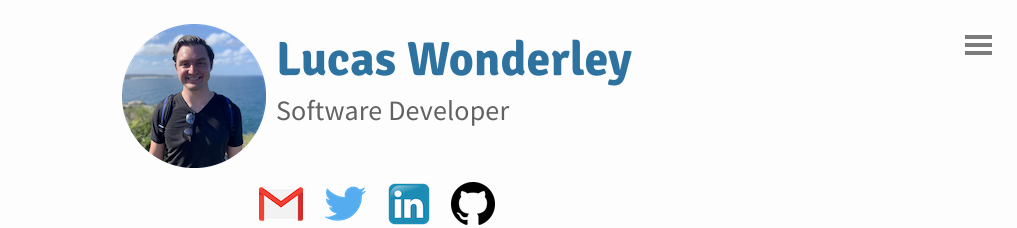
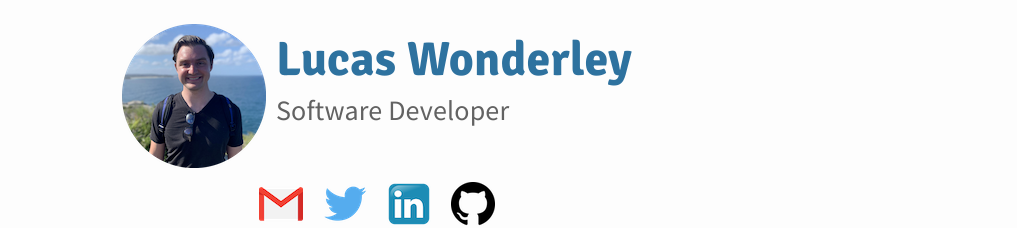
Before and after one commit to wonderley/wonderley.github.io, a Jekyll site: the page built from index.html, in a window 1280 px wide. Shown: the top 228 px of the page, without its empty margins (263-1280 px from the left). Built offline with Jekyll 4.4.1, drawn with Linux system fonts in a browser that asks for light colours; the list of posts is cut into pages by our own code.

Commit message:
Remove nav menu

```diff
--- a/_config.yml
+++ b/_config.yml
@@ -34,5 +34,3 @@ version: "1.1.0"
 
 # Options
 custom_header: false
-custom_nav_footer: false
-reverse: false
--- a/_includes/menu.html
+++ /dev/null
@@ -1,28 +0,0 @@
-<nav {% if site.reverse == true %}id="nav-left"{% else %}id="nav"{% endif %}>
-	<div id="nav-list">
-		<a href="/">Home</a>
-		<a href="/about">About</a>
-
-		<!-- Nav pages
-This caused a bug where the About link appeared twice on
-the menu while viewing the abotu page. I don't need this
-dynamic behavior, so disabling for now.
-	  {% for page in site.pages %}
-	    {% if page.layout == "page" %}
-	      <a href="{% if site.baseurl == "/" %}{{ page.url }}{% else %}{{ page.url | prepend: site.baseurl }}{% endif %}" title="{{ page.title }}">{{ page.title }}</a>
-	    {% endif %}
-	  {% endfor %} -->
-
-    <!-- Nav links -->
-	  {% include link.html %}
-
-	</div>
-
-  <!-- Nav footer -->
-	{% if site.custom_nav_footer == true %}
-	  {% include nav-footer-custom.html %}
-	{% else %}
-	  {% include nav-footer.html %}
-	{% endif %}
-
-</nav>
--- a/_includes/nav-footer-custom.html
+++ /dev/null
@@ -1,5 +0,0 @@
-<footer>
-
-	<!-- Your custom nav footer here -->
-
-</footer>
--- a/_layouts/default.html
+++ b/_layouts/default.html
@@ -5,14 +5,6 @@
 
 <body>
 	<div id="wrap">
-
-	  	<!-- Navigation -->
-	  	{% include menu.html %}
-
-    <!-- Icon menu -->
-	  <a {% if site.reverse == true %}id="nav-menu-left"{% else %}id="nav-menu"{% endif %}>
-	  	<div id="menu"></div>
-	  </a>
 
       <!-- Header -->
       {% if site.custom_header == true %}
--- a/_sass/layout.scss
+++ b/_sass/layout.scss
@@ -3,107 +3,6 @@
 /* Required for footer to stick to the bottom */
 html, body {
 	height: 100%;
-}
-
-/* Navigation */
-
-#nav, #nav-left {
-  a {
-    display: block;
-    color: $background-color;
-    padding: 0.33334em 0;
-    font-size: 1.5em;
-    font-weight: 400;
-    @media (min-width: 940px) {
-      font-size: 1em;
-    }
-    &:hover {
-      background-color: lighten($main-color, 5%);
-    }
-  }
-  span {
-      font-weight: 200;
-    }
-}
-
-#nav {
-  @include nav-position(right);
-}
-
-#nav-left {
-  @include nav-position(left);
-}
-
-/* Toggle class to open menu */
-
-#nav.menu-open {
-  @include open(-14rem);
-}
-
-#nav-left.menu-open-left {
-  @include open(14rem);
-}
-
-/* Separator after menu */
-
-#nav-list:after {
-  display: block;
-  content: '';
-  width: 5rem;
-  height: 1px;
-  margin: 23px auto;
-  background-color: $background-color;
-}
-
-/* Icon menu */
-
-#nav-menu {
-  @include icon-position(right);
-}
-
-#nav-menu-left {
-  @include icon-position(left);
-}
-
-#menu {
-  height: 4px;
-  width: 1.5em;
-  background-color: lighten($text-color, 35%);
-  margin-top: 8px;
-  &:after, &:before {
-    content: "";
-    display: block;
-    position: relative;
-    height: 4px;
-    width: 1.5em;
-    background-color: lighten($text-color, 35%);
-    transition: all 0.3s ease-in;
-  }
-  &:before {
-    top: -8px;
-  }
-  &:after {
-    top: 4px;
-  }
-  &.btn-close {
-    background: none;
-  }
-  &.btn-close:before {
-    top: 0;
-    -webkit-transform: rotate(-45deg);
-       -moz-transform: rotate(-45deg);
-        -ms-transform: rotate(-45deg);
-            transform: rotate(-45deg);
-    background-color: $background-color;
-  }
-  &.btn-close:after {
-    top: -4px;
-    -webkit-transform: rotate(45deg);
-       -moz-transform: rotate(45deg);
-        -ms-transform: rotate(45deg);
-            transform: rotate(45deg);
-    background-color: $background-color;
-  }
 }
 
 /* Main content */
--- a/_sass/mixin.scss
+++ b/_sass/mixin.scss
@@ -1,41 +1 @@
 // -- Mixins -- //
-
-// Nav menu
-
-@mixin icon-position($position) {
-	display: block;
-  position: fixed;
-  top: 35px;
-  #{$position}: 25px;
-  z-index: 10;
-  height: 24px;
-}
-
-@mixin open($x) {
-	-webkit-transform: translateX($x);
-     -moz-transform: translateX($x);
-      -ms-transform: translateX($x);
-          transform: translateX($x);
-  width: 100%;
-  @media (min-width: 940px) {
-    width: 30%;
-  }
-}
-
-@mixin nav-position($position) {
-	width: 14rem;
-  position: fixed;
-  background-color: $main-color;
-  top: 0;
-  bottom: 0;
-  #{$position}: -14rem;
-  color: $background-color;
-  opacity: 0.95;
-  -webkit-transition: all 0.3s ease-in;
-     -moz-transition: all 0.3s ease-in;
-      -ms-transition: all 0.3s ease-in;
-          transition: all 0.3s ease-in;
-  z-index: 1;
-  padding: 72px 0;
-  text-align: center;
-}
--- a/js/main.js
+++ /dev/null
@@ -1,41 +0,0 @@
-var normal = document.getElementById("nav-menu");
-var reverse = document.getElementById("nav-menu-left");
-
-var icon = normal !== null ? normal : reverse;
-
-// Toggle the "menu-open" % "menu-opn-left" classes
-function toggle() {
-	  var navRight = document.getElementById("nav");
-	  var navLeft = document.getElementById("nav-left");
-	  var nav = navRight !== null ? navRight : navLeft;
-
-	  var button = document.getElementById("menu");
-	  var site = document.getElementById("wrap");
-
-	  if (nav.className == "menu-open" || nav.className == "menu-open-left") {
-	  	  nav.className = "";
-	  	  button.className = "";
-	  	  site.className = "";
-	  } else if (reverse !== null) {
-	  	  nav.className += "menu-open-left";
-	  	  button.className += "btn-close";
-	  	  site.className += "fixed";
-	  } else {
-	  	  nav.className += "menu-open";
-	  	  button.className += "btn-close";
-	  	  site.className += "fixed";
-	    }
-	}
-
-// Ensures backward compatibility with IE old versions
-function menuClick() {
-	if (document.addEventListener && icon !== null) {
-		icon.addEventListener('click', toggle);
-	} else if (document.attachEvent && icon !== null) {
-		icon.attachEvent('onclick', toggle);
-	} else {
-		return;
-	}
-}
-
-menuClick();
```
